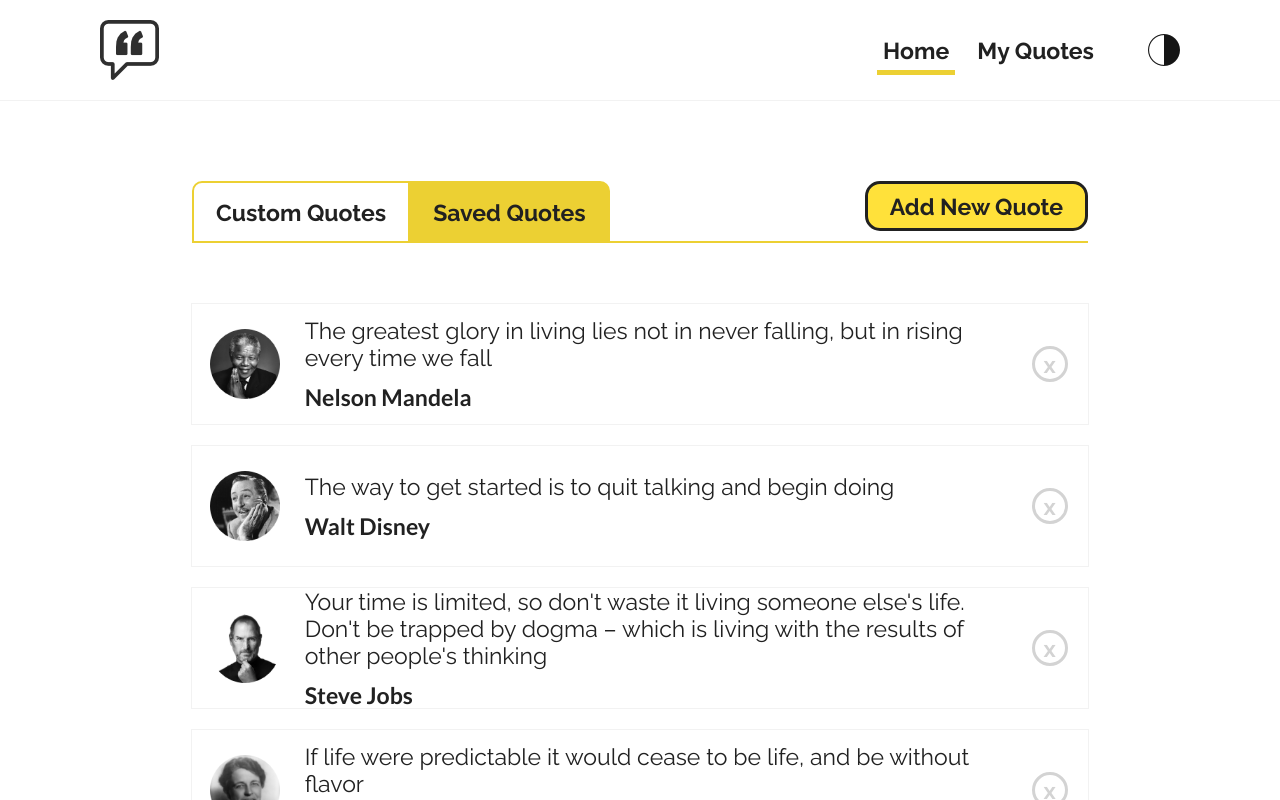
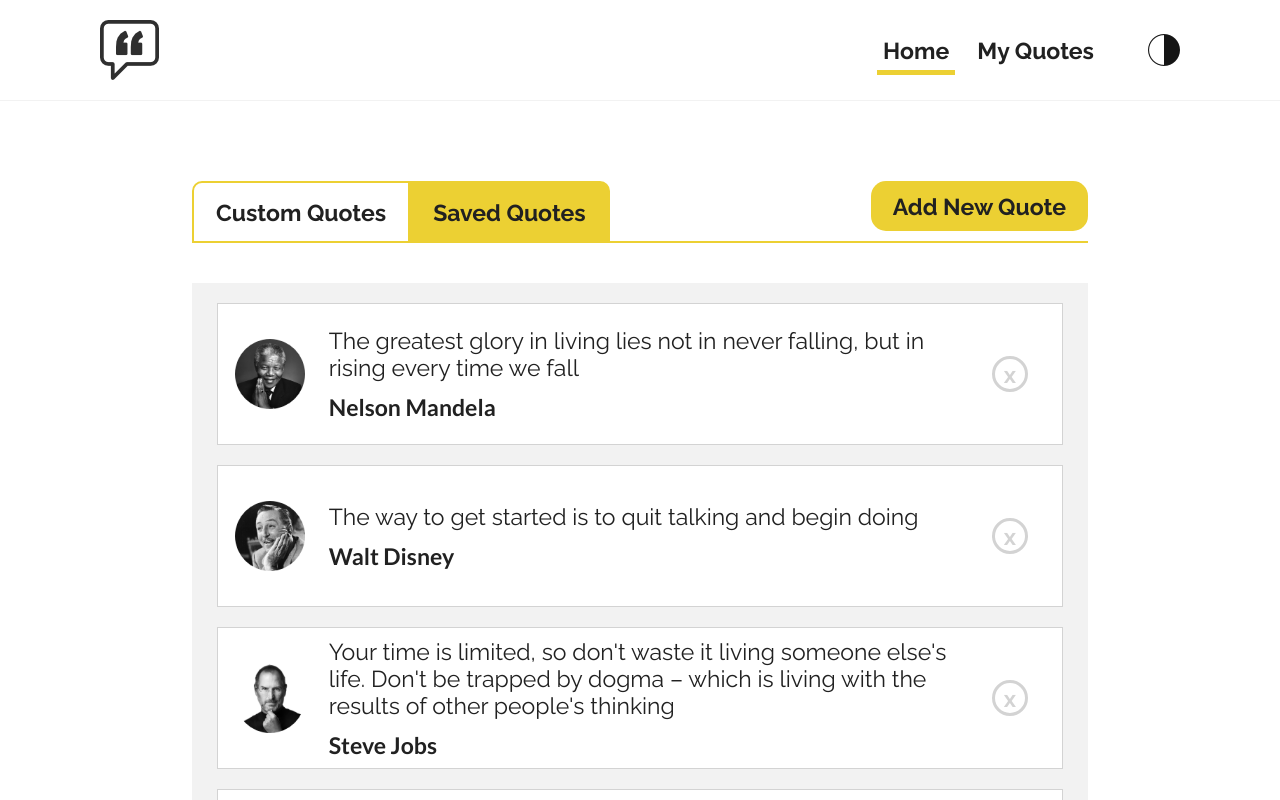
Before and after one commit to JHannah30/Quote-Generator, a React (Create React App) app in the folder quote-generator/: page /my-quotes in a window 1280 px wide. Both pictures are taken after a click on the button "Saved Quotes". Shown: the top 800 px of the page. Built offline with nearby package versions, Linux system fonts and the light colour scheme.

Commit message:
Fixed problem with background colour not going all the way down the page when in dark mode. Added overflow-y to the saved/custom quote tabs

```diff
--- a/quote-generator/src/App.css
+++ b/quote-generator/src/App.css
@@ -1,5 +1,6 @@
 .App {
   width: 100vw;
+  height: 100vh;
   background-color: #ffffff;
 }
 
--- a/quote-generator/src/App.js
+++ b/quote-generator/src/App.js
@@ -14,7 +14,7 @@ function App() {
   const [saveAlert, setSaveAlert] = useState(null)
   const [quotes, setQuotes] = useState([...QuoteData]);
   const [currentQuote, setCurrentQuote] = useState(quotes[Math.floor(Math.random() * 30)]);
-  const [customQuotes, setCustomQuotes] = useState(null);
+  const [customQuotes, setCustomQuotes] = useState([]);
 
   const handleDarkMode = () => {
     setDarkMode(!darkMode);
@@ -94,7 +94,7 @@ const addQuote = () => {
                 darkMode={darkMode}
                 quotes={quotes}
                 customQuotes={customQuotes}
-                addQuote={addQuote}
+                // addQuote={addQuote}
               />
             </Route>
           </Switch>
--- a/quote-generator/src/components/MyQuotes.css
+++ b/quote-generator/src/components/MyQuotes.css
@@ -40,67 +40,44 @@
   margin-bottom: 10px;
   padding: 6px 22px;
   border-radius: 15px;
-  border: solid 3px #212121;
-  background-color: rgb(255, 225, 58);
+  border: none;
+  background-color: rgb(236, 208, 51);
   font-weight: bold;
   transition: all 0.2s linear;
 }
 
-.add-quote-btn:hover {
-  background-color: rgb(251, 231, 115);
-}
-
-.my-quotes-body {
-  margin-bottom: 200px;
-}
-
-/* Quote cards styling */
-
-.quote-card {
+.quote-card-container {
   width: 70vw;
-  height: 120px;
-  margin: 20px 0;
-  display: flex;
-  align-items: center;
-  border: solid 1px #f2f2f2;
-}
-
-.quote-card-section {
-  width: 140px;
+  height: 600px;
+  overflow-y: scroll;
+  background-color: #f2f2f2;
   display: flex;
   justify-content: center;
 }
 
-.quote-avatar {
-  transform: scale(0.7);
+.custom-quotes-body {
+  display: flex;
+  flex-direction: column;
+  align-items: center;
 }
 
-.quote-card-body {
+.custom-quotes-message {
   width: 100%;
+  margin-top: 100px;
+  font-size: 1.7rem;
 }
 
-.remove-btn {
-  width: 36px;
-  height: 36px;
-  margin-left: 30px;
-  font-weight: bold;
-  color: #d3d3d3;
-  background-color: transparent;
-  border: solid 3px #d3d3d3;
-  border-radius: 50px;
+.create-quote-link {
+  width: 230px;
+  margin-top: 20px;
+  font-size: 1.7rem;
+  text-align: center;
+  cursor: pointer;
+  color: rgb(236, 208, 51);
 }
 
-.remove-btn:hover {
-  color: #d33f3f;
-  border: solid 1px #d33f3f;
-}
-
-.quote-card-text {
-  padding: 6px;
-}
-
-.quote-card-author {
-  padding: 6px;
+.quote-cards {
+  margin-bottom: 200px;
 }
 
 /* Dark mode styling */
@@ -115,6 +92,10 @@
   color: #ffffff;
 }
 
+.my-quotes-dark h2 {
+  color: #ffffff;
+}
+
 .my-quotes-dark .add-quote-btn {
   color: #212121;
 }
@@ -123,18 +104,10 @@
   color: #212121;
 }
 
-.quote-card-dark {
-  width: 70vw;
-  height: 120px;
-  margin: 20px 0;
-  display: flex;
-  align-items: center;
-  border: solid 1px #3f3f3f;
-}
-.quote-card-dark h4 {
-  color: #ffffff;
+.my-quotes-dark .quote-card-container {
+  background-color: #3f3f3f;
 }
 
-.quote-card-dark p {
-  color: #ffffff;
+.my-quotes-dark .create-quote-link {
+  color: rgb(236, 208, 51);
 }
--- a/quote-generator/src/components/MyQuotes.js
+++ b/quote-generator/src/components/MyQuotes.js
@@ -1,5 +1,6 @@
 import './MyQuotes.css';
 import { useState } from 'react';
+import QuoteCard from './QuoteCard';
 
 const MyQuotes = ({
     darkMode,
@@ -9,20 +10,13 @@ const MyQuotes = ({
 
     const [activeTab, setActiveTab] = useState("custom")
 
-    // Creates a quote card for each object within the given array
     const quoteCards = quotes.map((quote) =>
-        <div className={ darkMode ? "quote-card-dark" : "quote-card" }>
-            <div className="quote-card-section">
-                <img className="quote-avatar" src={quote.image} alt="User avatar" />
-            </div>
-            <div className="quote-card-body">
-                <p className="quote-card-text">{quote.quote}</p>
-                <h4 className="quote-card-author">{quote.author}</h4>
-            </div>
-            <div className="quote-card-section">
-                <button className="remove-btn">x</button>
-            </div>
-        </div>
+        <QuoteCard
+            darkMode={darkMode}
+            quote={quote.quote}
+            author={quote.author}
+            image={quote.image}
+        />
     )
 
     const showCustomQuotes = () => {
@@ -36,22 +30,27 @@ const MyQuotes = ({
     return (
         <div className={ darkMode ? "my-quotes-dark" : "my-quotes" }>
             <nav className="tab-bar">
+                {/* Custom quotes button */}
                 <button className={ activeTab === "custom" ? "tab-btn left-tab active-tab" : "tab-btn left-tab" } onClick={showCustomQuotes}>Custom Quotes</button>
+                {/* Saved quotes button */}
                 <button className={ activeTab === "saved" ? "tab-btn right-tab active-tab" : "tab-btn right-tab" } onClick={showSavedQuotes}>Saved Quotes</button>
+                {/* Add new quote button */}
                 <button className="add-quote-btn">Add New Quote</button>
             </nav>
-
+            <div className="quote-card-container">
                 {/* Renders if Custom Quotes tab is active */}
-            {activeTab === "custom" && <div className="custom-body">
-                <h1 className="test">Custom tab is active</h1>
+                {activeTab === "custom" && <div className="custom-quotes-body">
+                    <h2 className="custom-quotes-message">It looks like you haven't made any of your own quotes yet.</h2>
+                    <h2 className="create-quote-link">Create one?</h2>
                 </div>}
 
                 {/* Renders if Saved Quotes tab is active */}
                 {activeTab === "saved" && <div className="custom-body">
-                <div className="my-quotes-body">
+                    <div className="quote-cards">
                     {quoteCards}
                     </div>
                 </div>}
+            </div>
         </div>
      );
 }
--- /dev/null
+++ b/quote-generator/src/components/QuoteCard.css
@@ -0,0 +1,65 @@
+.quote-card {
+  width: 66vw;
+  height: 140px;
+  margin: 20px 0;
+  display: flex;
+  align-items: center;
+  border: solid 1px #d3d3d3;
+  background-color: #ffffff;
+}
+
+.quote-card-section {
+  width: 140px;
+  display: flex;
+  justify-content: center;
+}
+
+.quote-avatar {
+  transform: scale(0.7);
+}
+
+.quote-card-body {
+  width: 100%;
+}
+
+.remove-btn {
+  width: 36px;
+  height: 36px;
+  /* margin-left: 30px; */
+  font-weight: bold;
+  color: #d3d3d3;
+  background-color: transparent;
+  border: solid 3px #d3d3d3;
+  border-radius: 50px;
+}
+
+.remove-btn:hover {
+  color: #d33f3f;
+  border: solid 1px #d33f3f;
+}
+
+.quote-card-text {
+  padding: 6px;
+}
+
+.quote-card-author {
+  padding: 6px;
+}
+
+/* Dark mode styling  */
+.quote-card-dark {
+  width: 66vw;
+  height: 140px;
+  margin: 20px 0;
+  display: flex;
+  align-items: center;
+  border: solid 1px #161616;
+  background-color: #212121;
+}
+.quote-card-dark h4 {
+  color: #ffffff;
+}
+
+.quote-card-dark p {
+  color: #ffffff;
+}
--- /dev/null
+++ b/quote-generator/src/components/QuoteCard.js
@@ -0,0 +1,33 @@
+import './QuoteCard.css';
+
+const QuoteCard = ({
+    darkMode,
+    quote,
+    author,
+    image,
+}) => {
+
+// const testData = {
+//     quote: "I'm currently making a quote card for my quote generator application. This is a technical exercise for Amigo.",
+//     author: "Jamie Hannah",
+//     image: IMG,
+// }
+
+    return (
+    <div className={ darkMode ? "quote-card-dark" : "quote-card" }>
+        <div className="quote-card-section">
+            <img className="quote-avatar" src={image} alt="User avatar" />
+        </div>
+        <div className="quote-card-body">
+            <p className="quote-card-text">{quote}</p>
+            <h4 className="quote-card-author">{author}</h4>
+        </div>
+        <div className="quote-card-section">
+            <button className="remove-btn">x</button>
+        </div>
+
+    </div>
+    );
+}
+
+export default QuoteCard;
```
Lines whose indentation alone changed are shown as unchanged.
